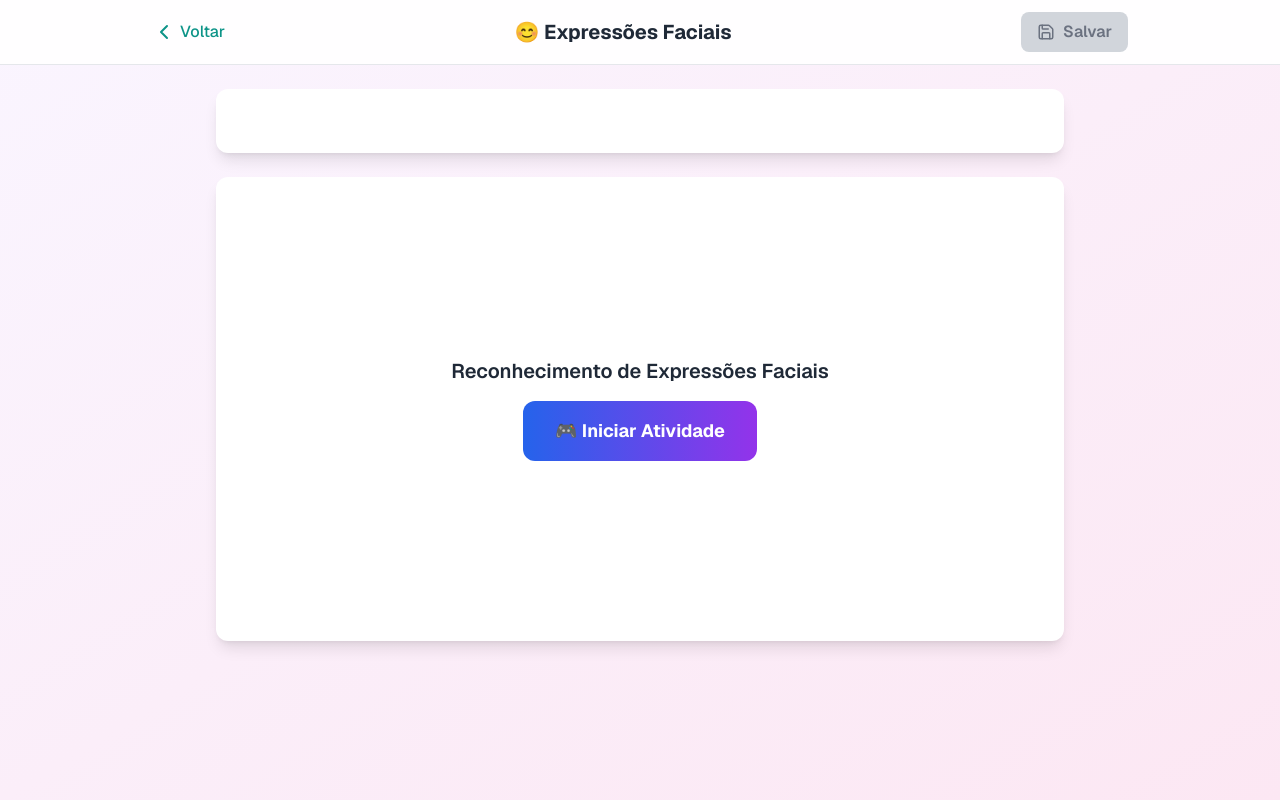
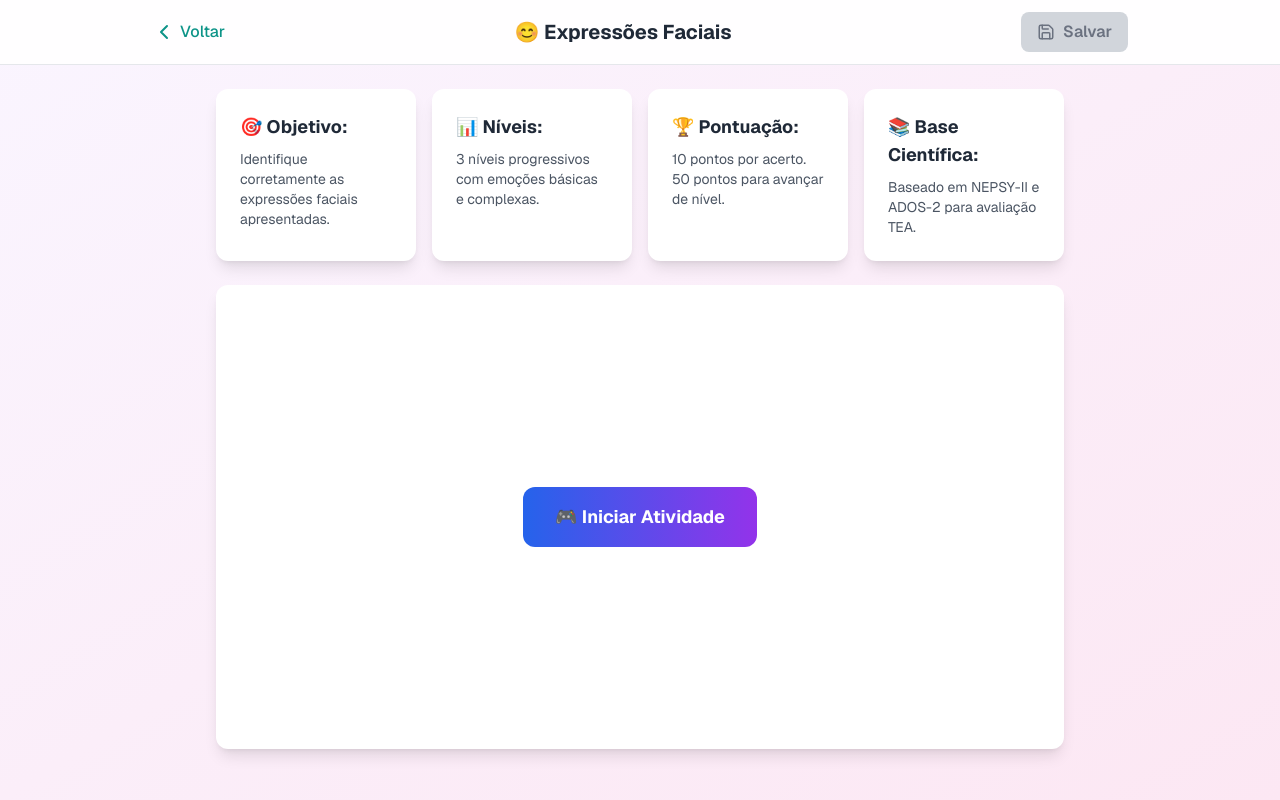
Before and after one commit to ClaudemirWork/teaplus-working, a Next.js app: page /facial-expressions in a window 1280 px wide. Built offline with nearby package versions, Linux system fonts and the light colour scheme.

Commit message:
Update page.tsx nova correção de expressões faciais com correções

```diff
--- a/app/facial-expressions/page.tsx
+++ b/app/facial-expressions/page.tsx
@@ -82,12 +82,15 @@ export default function FacialExpressionsGame() {
     if (emocaoSelecionada === emocaoAtual) {
       setAcertos(prev => prev + 1);
       const novaPontuacao = pontuacao + 10;
-      setPontuacao(novaPontuacao);
 
       if (novaPontuacao >= 50 && nivel < 3) {
+        setPontuacao(0);
         setNivel(prev => prev + 1);
-        setPontuacao(0);
-      } else if (novaPontuacao < 50 || nivel < 3) {
+      } else if (novaPontuacao >= 50 && nivel === 3) {
+        setPontuacao(novaPontuacao);
+        finalizarAtividade();
+      } else {
+        setPontuacao(novaPontuacao);
         gerarPergunta();
       }
     } else {
@@ -183,13 +186,39 @@ export default function FacialExpressionsGame() {
     <div className="min-h-screen bg-gradient-to-br from-purple-50 to-pink-100">
       <GameHeader />
       <main className="p-4 sm:p-6 max-w-4xl mx-auto w-full">
-        {/* Cards de Instruções e Progresso */}
-        <div className="bg-white rounded-xl shadow-lg p-6 mb-6">
-          <div className="grid grid-cols-1 md:grid-cols-2 lg:grid-cols-4 gap-4 mb-4">
-            {/* Cards de info aqui */}
-          </div>
-          {atividadeIniciada && !atividadeConcluida && (
-            <div>
+        {/* Cards de Instruções - RESTAURADO */}
+        {!atividadeIniciada && (
+            <div className="grid md:grid-cols-2 lg:grid-cols-4 gap-4 mb-6">
+                <div className="bg-white rounded-xl shadow-lg p-6">
+                    <h3 className="text-lg font-bold text-gray-800 mb-2">🎯 Objetivo:</h3>
+                    <p className="text-gray-600 text-sm">Identifique corretamente as expressões faciais apresentadas.</p>
+                </div>
+                <div className="bg-white rounded-xl shadow-lg p-6">
+                    <h3 className="text-lg font-bold text-gray-800 mb-2">📊 Níveis:</h3>
+                    <p className="text-gray-600 text-sm">3 níveis progressivos com emoções básicas e complexas.</p>
+                </div>
+                <div className="bg-white rounded-xl shadow-lg p-6">
+                    <h3 className="text-lg font-bold text-gray-800 mb-2">🏆 Pontuação:</h3>
+                    <p className="text-gray-600 text-sm">10 pontos por acerto. 50 pontos para avançar de nível.</p>
+                </div>
+                <div className="bg-white rounded-xl shadow-lg p-6">
+                    <h3 className="text-lg font-bold text-gray-800 mb-2">📚 Base Científica:</h3>
+                    <p className="text-gray-600 text-sm">Baseado em NEPSY-II e ADOS-2 para avaliação TEA.</p>
+                </div>
+            </div>
+        )}
+
+        {/* Progresso da Sessão - Mantido */}
+        {atividadeIniciada && !atividadeConcluida && (
+          <div className="bg-white rounded-xl shadow-lg p-6 mb-6">
+            <h2 className="text-xl font-bold text-gray-800 mb-4">📊 Progresso da Sessão</h2>
+            <div className="grid grid-cols-2 md:grid-cols-4 gap-4">
+              <div className="text-center p-4 bg-blue-50 rounded-lg"><div className="text-2xl font-bold text-blue-600">{nivel}</div><div className="text-sm">Nível Atual</div></div>
+              <div className="text-center p-4 bg-green-50 rounded-lg"><div className="text-2xl font-bold text-green-600">{acertos}</div><div className="text-sm">Acertos</div></div>
+              <div className="text-center p-4 bg-purple-50 rounded-lg"><div className="text-2xl font-bold text-purple-600">{tentativas > 0 ? (acertos/tentativas*100).toFixed(0) : 0}%</div><div className="text-sm">Taxa de Acerto</div></div>
+              <div className="text-center p-4 bg-orange-50 rounded-lg"><div className="text-2xl font-bold text-orange-600">{erros}</div><div className="text-sm">Erros</div></div>
+            </div>
+            <div className="mt-4">
               <div className="flex justify-between text-sm text-gray-600 mb-1">
                 <span>Progresso do Nível {nivel} ({getNomeNivel()})</span>
                 <span>{pontuacao}/50 pontos</span>
@@ -201,18 +230,17 @@ export default function FacialExpressionsGame() {
                 />
               </div>
             </div>
-          )}
-        </div>
+          </div>
+        )}
 
         {/* Área do Jogo */}
         <div className="bg-white rounded-xl shadow-lg p-8">
           <div className="min-h-[400px] flex items-center justify-center">
             {!atividadeIniciada ? (
               <div className="text-center">
-                <h3 className="text-xl font-semibold mb-4 text-gray-800">Reconhecimento de Expressões Faciais</h3>
                 <button
                   onClick={iniciarAtividade}
-                  className="px-8 py-4 bg-gradient-to-r from-blue-600 to-purple-600 text-white font-bold rounded-xl text-lg"
+                  className="px-8 py-4 bg-gradient-to-r from-blue-600 to-purple-600 text-white font-bold rounded-xl text-lg hover:shadow-lg transition-transform transform hover:scale-105"
                 >
                   🎮 Iniciar Atividade
                 </button>
@@ -220,6 +248,11 @@ export default function FacialExpressionsGame() {
             ) : atividadeConcluida ? (
               <div className="text-center">
                 <h3 className="text-2xl font-bold text-green-600 mb-4">🎉 Parabéns! Atividade Concluída!</h3>
+                <div className="bg-green-50 p-6 rounded-lg mb-6">
+                  <h4 className="font-semibold text-gray-800 mb-3">📊 Resultados Finais:</h4>
+                  <p>Taxa de Acerto: {tentativas > 0 ? (acertos / tentativas * 100).toFixed(1) : 0}%</p>
+                  <p>Nível Alcançado: {nivel} ({getNomeNivel()})</p>
+                </div>
                 <button
                   onClick={iniciarAtividade}
                   className="px-6 py-3 bg-blue-600 text-white font-medium rounded-lg"
```
